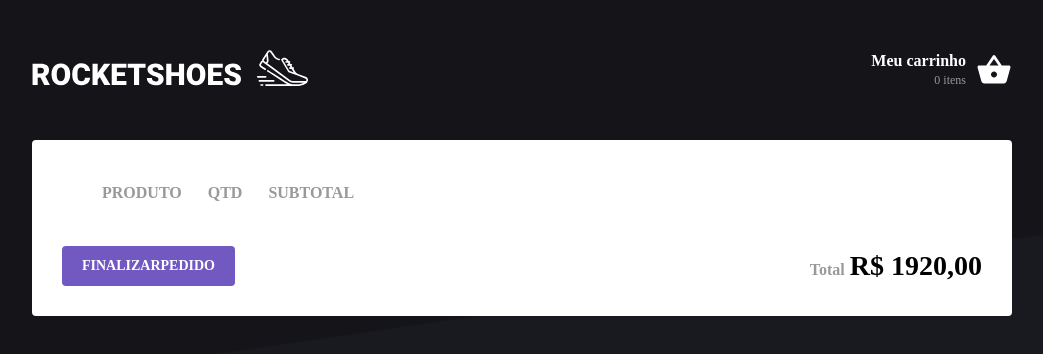
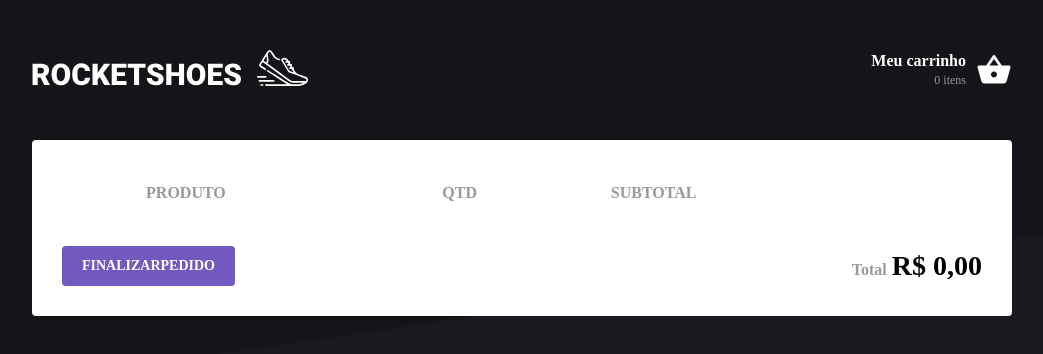
Before and after one commit to emersondahora/rocketshoes, a React (Create React App) app: page /cart in a window 1280 px wide. Shown: the top 354 px of the page, without its empty margins (118-1161 px from the left). Built offline with nearby package versions, Linux system fonts and the light colour scheme.

Commit message:
Calculando Totais

```diff
--- a/src/pages/Cart/index.js
+++ b/src/pages/Cart/index.js
@@ -9,9 +9,10 @@ import {
 } from 'react-icons/md';
 import { Container, ProductTable, Total } from './styles';
 
+import { formatPrice } from '../../util/format';
 import * as CartActions from '../../store/modules/cart/actions';
 
-function Cart({ cart, removeFromCart, updateAmount }) {
+function Cart({ cart, total, removeFromCart, updateAmount }) {
   function increment(product) {
     updateAmount(product.id, product.amount + 1);
   }
@@ -52,7 +53,7 @@ function Cart({ cart, removeFromCart, updateAmount }) {
                 </div>
               </td>
               <td>
-                <strong>R$ 1159,98</strong>
+                <strong>{product.subTotal}</strong>
               </td>
               <td>
                 <button
@@ -70,7 +71,7 @@ function Cart({ cart, removeFromCart, updateAmount }) {
         <button type="button">FinalizarPedido</button>
         <Total>
           <span>Total</span>
-          <strong>R$ 1920,00</strong>
+          <strong>{total}</strong>
         </Total>
       </footer>
     </Container>
@@ -78,7 +79,16 @@ function Cart({ cart, removeFromCart, updateAmount }) {
 }
 
 const mapStateToProps = state => ({
-  cart: state.cart,
+  cart: state.cart.map(product => ({
+    ...product,
+    subTotal: formatPrice(product.price * product.amount),
+  })),
+  total: formatPrice(
+    state.cart.reduce(
+      (total, product) => total + product.price * product.amount,
+      0
+    )
+  ),
 });
 
 const mapDispatchToProps = dispatch =>
--- a/src/pages/Cart/styles.js
+++ b/src/pages/Cart/styles.js
@@ -5,7 +5,6 @@ export const Container = styled.div`
   padding: 30px;
   background: #fff;
   border-radius: 4px;
-  width: 100%;
 
   footer {
     margin-top: 30px;
@@ -30,6 +29,7 @@ export const Container = styled.div`
   }
 `;
 export const ProductTable = styled.table`
+  width: 100%;
   thead th {
     color: #999;
     text-align: left;
```
